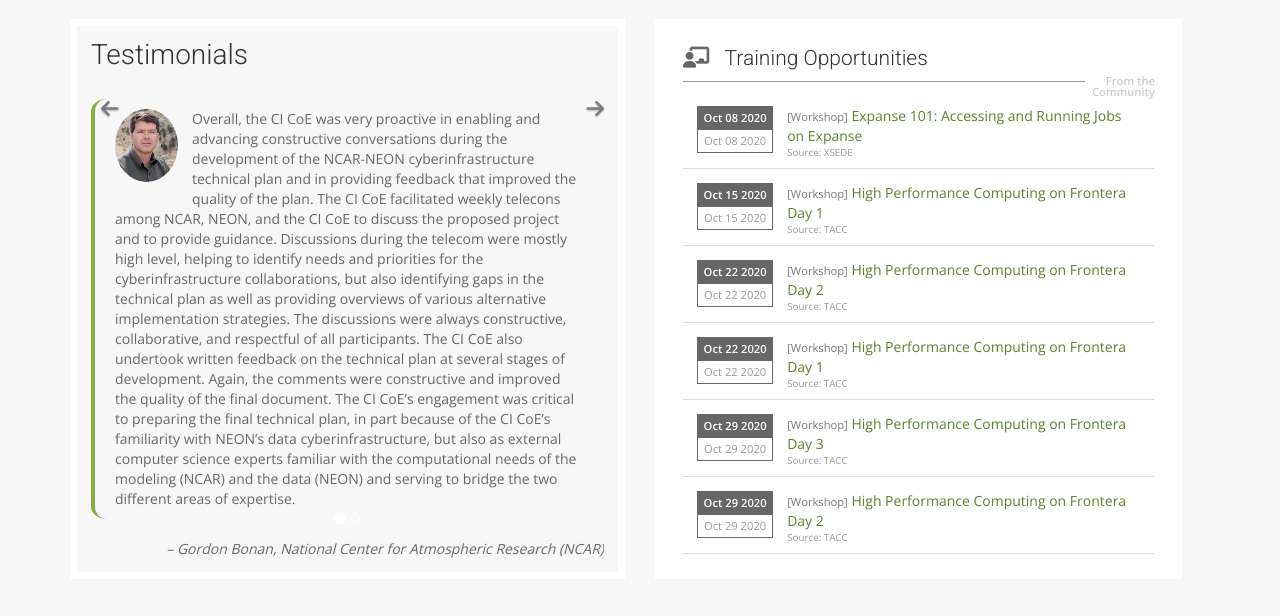
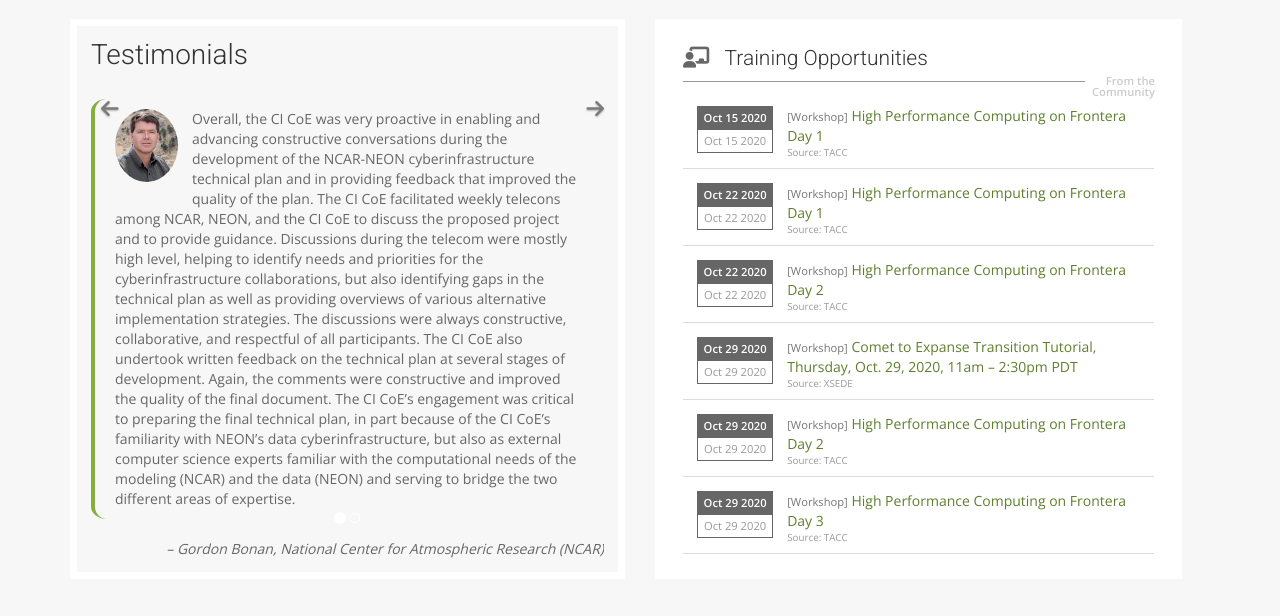
Before and after one commit to cicoe/cicoe.github.io, a Jekyll site: the page built from index.html, in a window 1280 px wide. Shown: the part 1012-1628 px from the top of the page. Built offline with Jekyll 4.4.1, drawn with Linux system fonts in a browser that asks for light colours; nearby versions of some CDN libraries; some web fonts are replaced; comment, search, counter and statistics services are not loaded.

Commit message:
updated training events

```diff
--- a/_data/training_opportunities.yml
+++ b/_data/training_opportunities.yml
@@ -1,10 +1,3 @@
-- categroy: Workshop
-  end_date: October 08, 2020
-  source: XSEDE
-  start_date: October 08, 2020
-  time: ''
-  title: 'Expanse 101: Accessing and Running Jobs on Expanse'
-  website: "https://www.xsede.org/web/xup/course-calendar/-/training-user/class/2073/session/3700/register"
 - categroy: Workshop
   end_date: October 15, 2020
   source: TACC
@@ -17,22 +10,23 @@
   source: TACC
   start_date: October 22, 2020
   time: ''
-  title: High Performance Computing on Frontera Day 2
-  website: "https://learn.tacc.utexas.edu/course/view.php?id=97"
+  title: High Performance Computing on Frontera Day 1
+  website: "https://learn.tacc.utexas.edu/course/view.php?id=94"
 - categroy: Workshop
   end_date: October 22, 2020
   source: TACC
   start_date: October 22, 2020
   time: ''
-  title: High Performance Computing on Frontera Day 1
-  website: "https://learn.tacc.utexas.edu/course/view.php?id=94"
+  title: High Performance Computing on Frontera Day 2
+  website: "https://learn.tacc.utexas.edu/course/view.php?id=97"
 - categroy: Workshop
   end_date: October 29, 2020
-  source: TACC
+  source: XSEDE
   start_date: October 29, 2020
   time: ''
-  title: High Performance Computing on Frontera Day 3
-  website: "https://learn.tacc.utexas.edu/course/view.php?id=95"
+  title: "Comet to Expanse Transition Tutorial, Thursday, Oct. 29, 2020, 11am \u2013\
+    \ 2:30pm PDT"
+  website: "https://www.xsede.org/web/xup/course-calendar/-/training-user/class/2167/session/3828/register"
 - categroy: Workshop
   end_date: October 29, 2020
   source: TACC
@@ -42,9 +36,8 @@
   website: "https://learn.tacc.utexas.edu/course/view.php?id=95"
 - categroy: Workshop
   end_date: October 29, 2020
-  source: XSEDE
+  source: TACC
   start_date: October 29, 2020
   time: ''
-  title: "Comet to Expanse Transition Tutorial, Thursday, Oct. 29, 2020, 11am \u2013\
-    \ 2:30pm PDT"
-  website: "https://www.xsede.org/web/xup/course-calendar/-/training-user/class/2167/session/3828/register"
+  title: High Performance Computing on Frontera Day 3
+  website: "https://learn.tacc.utexas.edu/course/view.php?id=95"
```
